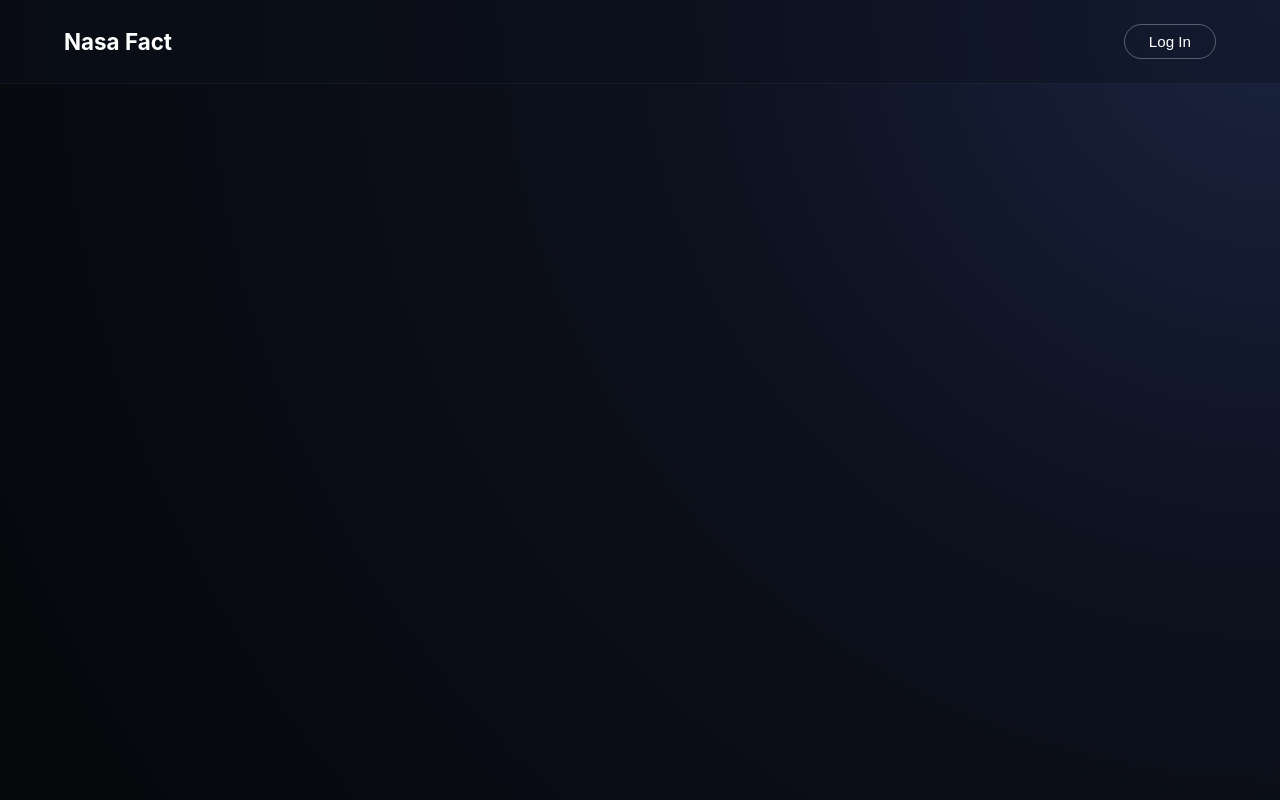
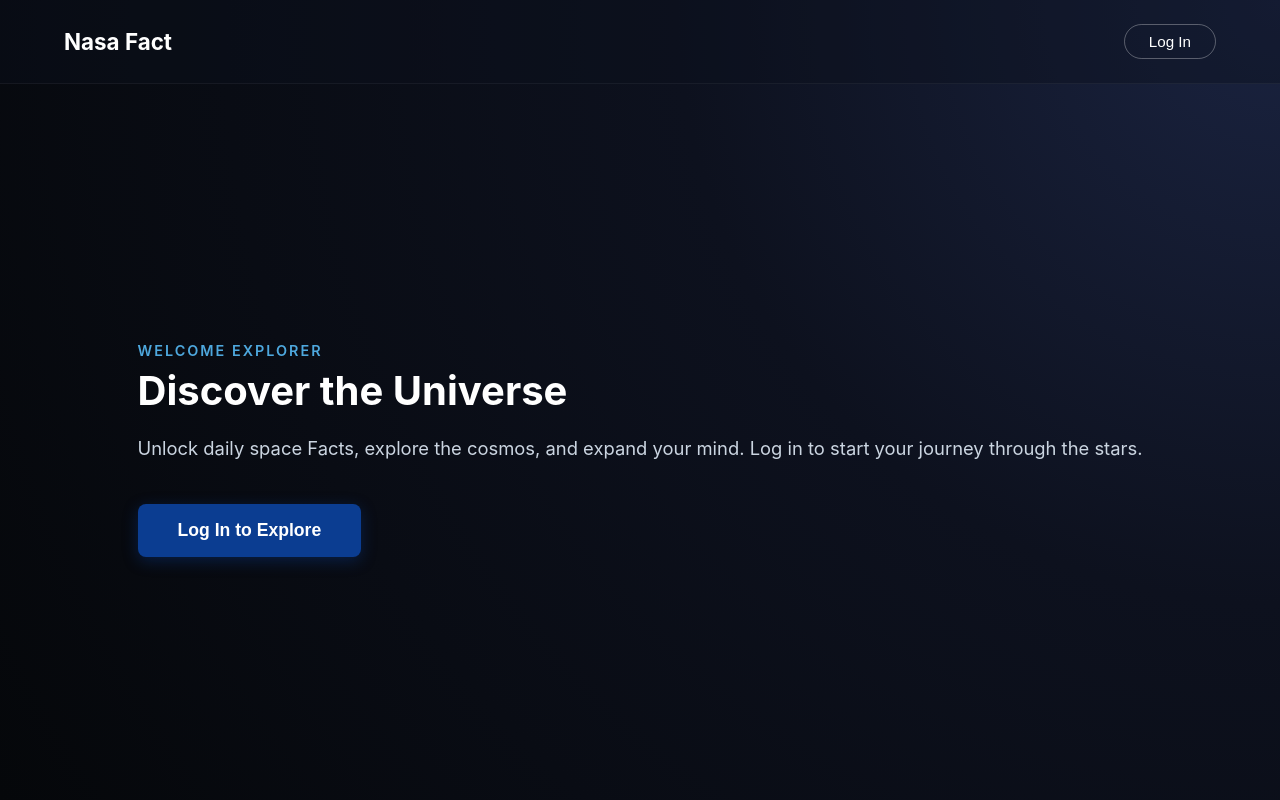
Before and after one commit to RajanKCKC/Nasa, a website built with Vite: page index.html in a window 1280 px wide. Built offline with nearby package versions, Linux system fonts and the light colour scheme.

Commit message:
feat: enhance main layout and styles for hero section, add login functionality

```diff
--- a/src/main.js
+++ b/src/main.js
@@ -1,8 +1,4 @@
 import './style.css'
-import javascriptLogo from './assets/javascript.svg'
-import viteLogo from './assets/vite.svg'
-import heroImg from './assets/hero.png'
-import { setupCounter } from './counter.js'
 
 document.querySelector('#app').innerHTML = `
 <div class="app-container">
@@ -12,7 +8,25 @@ document.querySelector('#app').innerHTML = `
     </div>
     <button id="login-btn" class="login-btn">Log In</button>
   </nav>
+
+  <main class="hero">
+    <div>
+      <p class="subtitle">Welcome Explorer</p>
+      <h2 class="hero-h2">Discover the Universe</h2>
+
+      <p class="description">
+        Unlock daily space Facts, explore the cosmos, and expand your mind. Log in to start your journey through the stars.
+      </p>
+
+      <button id="hero-login-btn" class="primary-btn">Log In to Explore</button>
+    <div>
+  </main>
 </div>
 `
 
-setupCounter(document.querySelector('#counter'))
+const handleLoginClick = () => {
+  console.log('Login triggered! Time to show the auth screen.')
+}
+
+document.querySelector('#login-btn').addEventListener('click', handleLoginClick)
+document.querySelector('#hero-login-btn').addEventListener('click', handleLoginClick)
--- a/src/style.css
+++ b/src/style.css
@@ -52,3 +52,57 @@ body {
   background: rgba(255, 255, 255, 0.1);
   border-color: #ffffff;
 }
+
+.hero {
+  flex: 1;
+  display: flex;
+  justify-content: center;
+  align-items: center;
+  padding: 2rem;
+}
+
+.subtitle {
+  color: #4ea8de;
+  font-size: 0.9rem;
+  text-transform: uppercase;
+  letter-spacing: 2px;
+  margin-bottom: 0.5rem;
+  font-weight: 600;
+}
+
+.hero-h2 {
+  margin-top: 0;
+  color: #ffffff;
+  font-size: 2.5rem;
+  margin-bottom: 1.2rem;
+  line-height: 1.2;
+}
+
+.description {
+  font-size: 1.15rem;
+  line-height: 1.6;
+  color: #cbd5e1;
+  margin-bottom: 2.5rem;
+}
+
+.primary-btn {
+  background: #0b3d91;
+  color: white;
+  border: none;
+  padding: 1rem 2.5rem;
+  border-radius: 8px;
+  font-size: 1.1rem;
+  font-weight: 600;
+  cursor: pointer;
+  box-shadow: 0 4px 15px rgba(11, 61, 145, 0.4);
+  transition: background 0.2s ease, transform 0.1s ease, box-shadow 0.2s ease;
+}
+
+.primary-btn:hover {
+  background: #114fb0;
+  box-shadow: 0 6px 20px rgba(17, 79, 176, 0.6);
+}
+
+.primary-btn:active {
+  transform: scale(0.98);
+}
```
